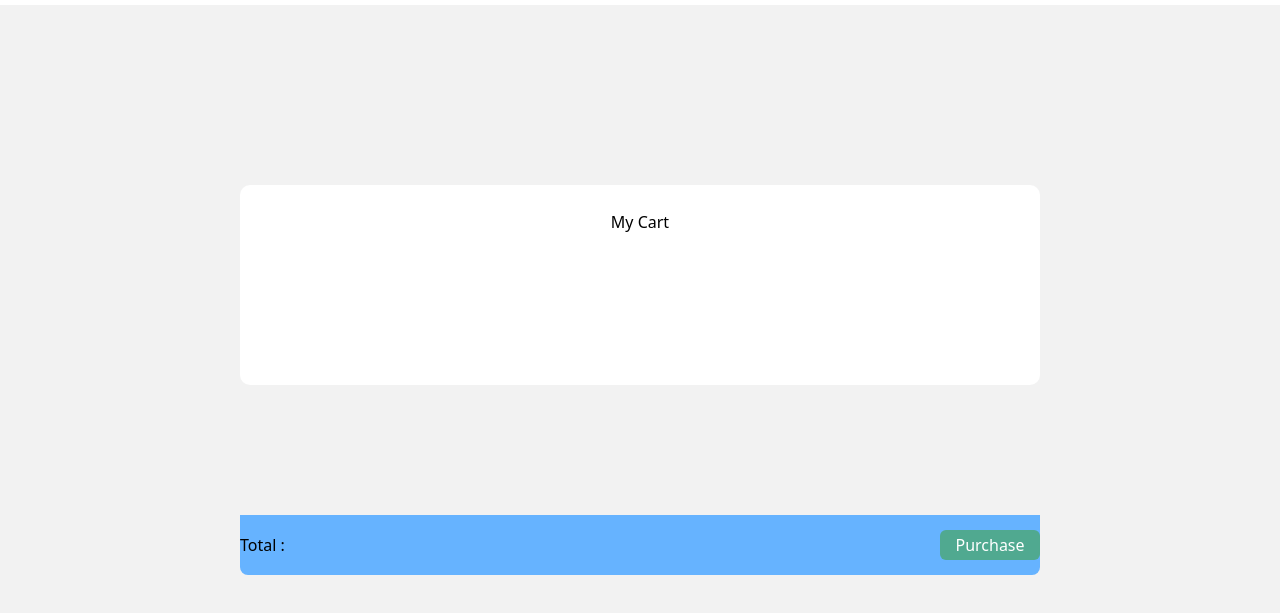
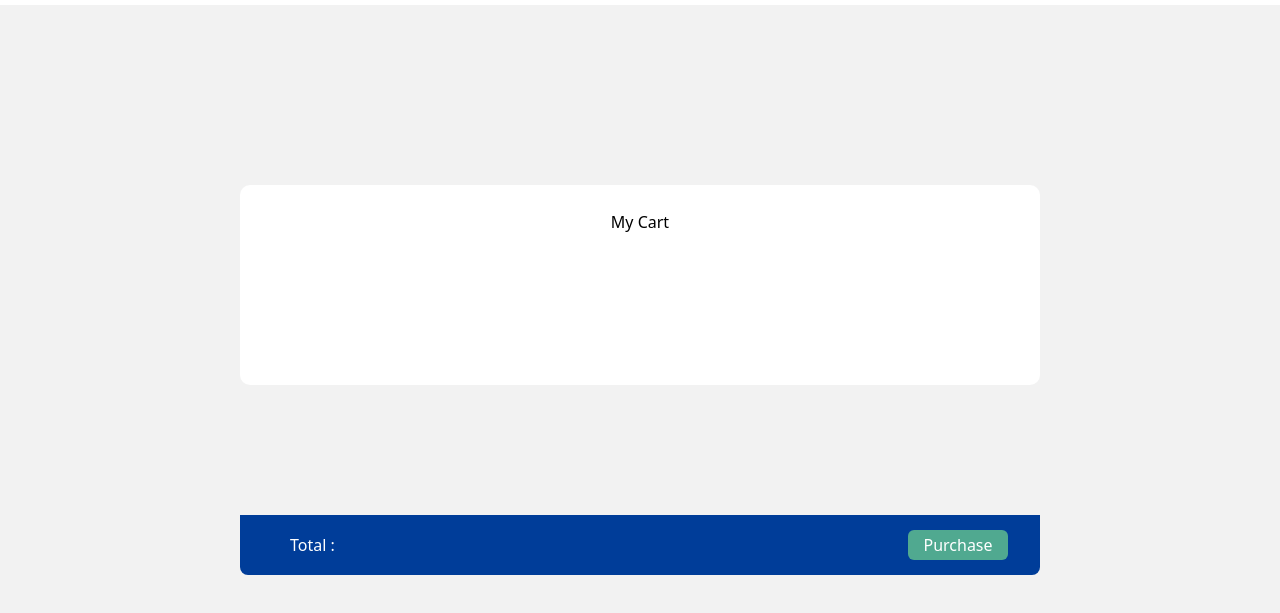
Before and after one commit to thombougithub/tickethack-frontend, a plain HTML site: page cart.html in a window 1280 px wide. Shown: the part 81-694 px from the top of the page. Drawn offline with nearby package versions, Linux system fonts and the light colour scheme.

Commit message:
positions

```diff
--- a/style.css
+++ b/style.css
@@ -112,7 +112,7 @@ h6.enjoy{
 .footer{
     position: absolute;
     bottom:9em;
-    background-color: #66b3ff;
+    background-color:  #003d99;
     width: 800px;
     height: 60px;
     display: flex;
@@ -121,6 +121,11 @@ h6.enjoy{
     border-bottom-left-radius: 8px;
     border-bottom-right-radius: 8px;
 }
+.textcartfooter{
+    display: flex;
+    margin-left: 50px;
+    color: white;
+}
 .btnPurchase{
     width: 100px;
     height: 30px;
@@ -128,6 +133,7 @@ h6.enjoy{
     border-radius: 6px;
     color: white;
     margin-left: 20rem;
+    margin-right: 2rem;
 }
 .container_cart{
     width: 800px;
```
